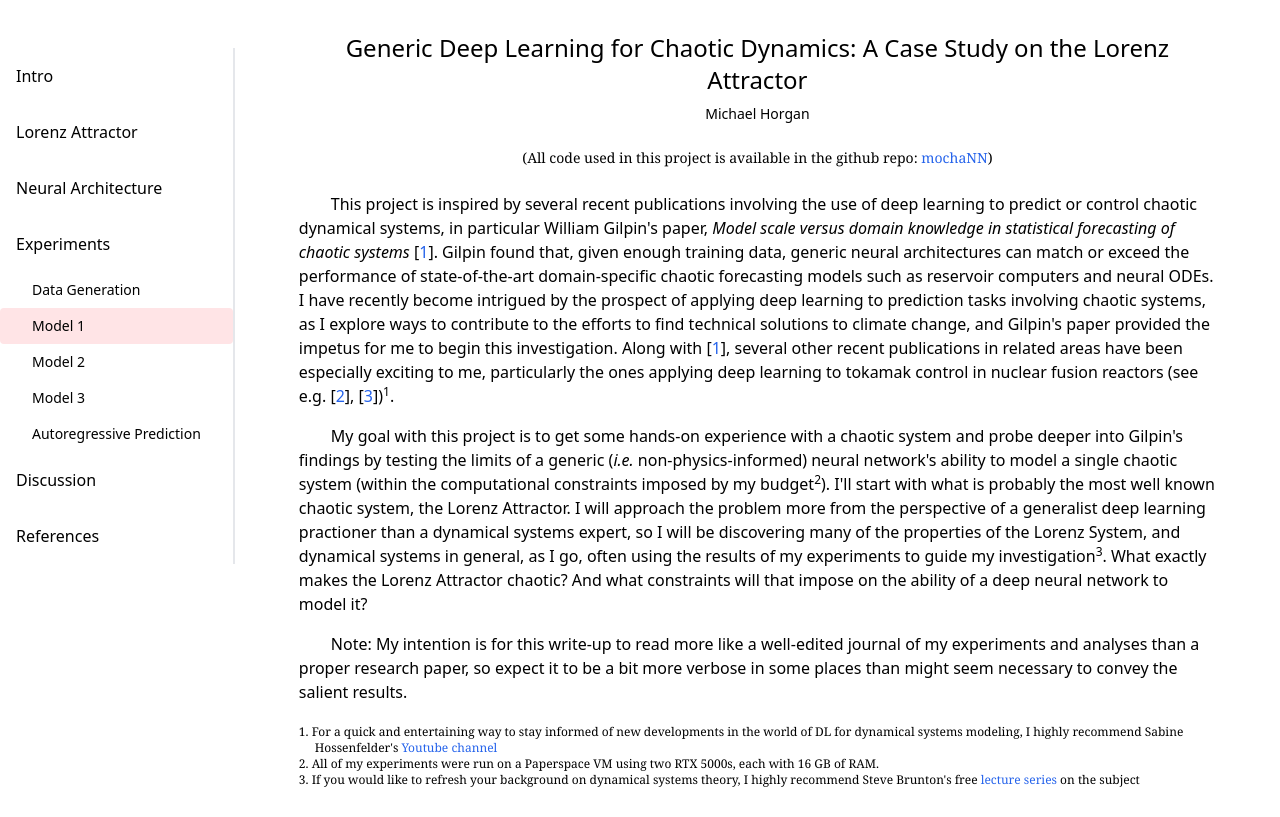
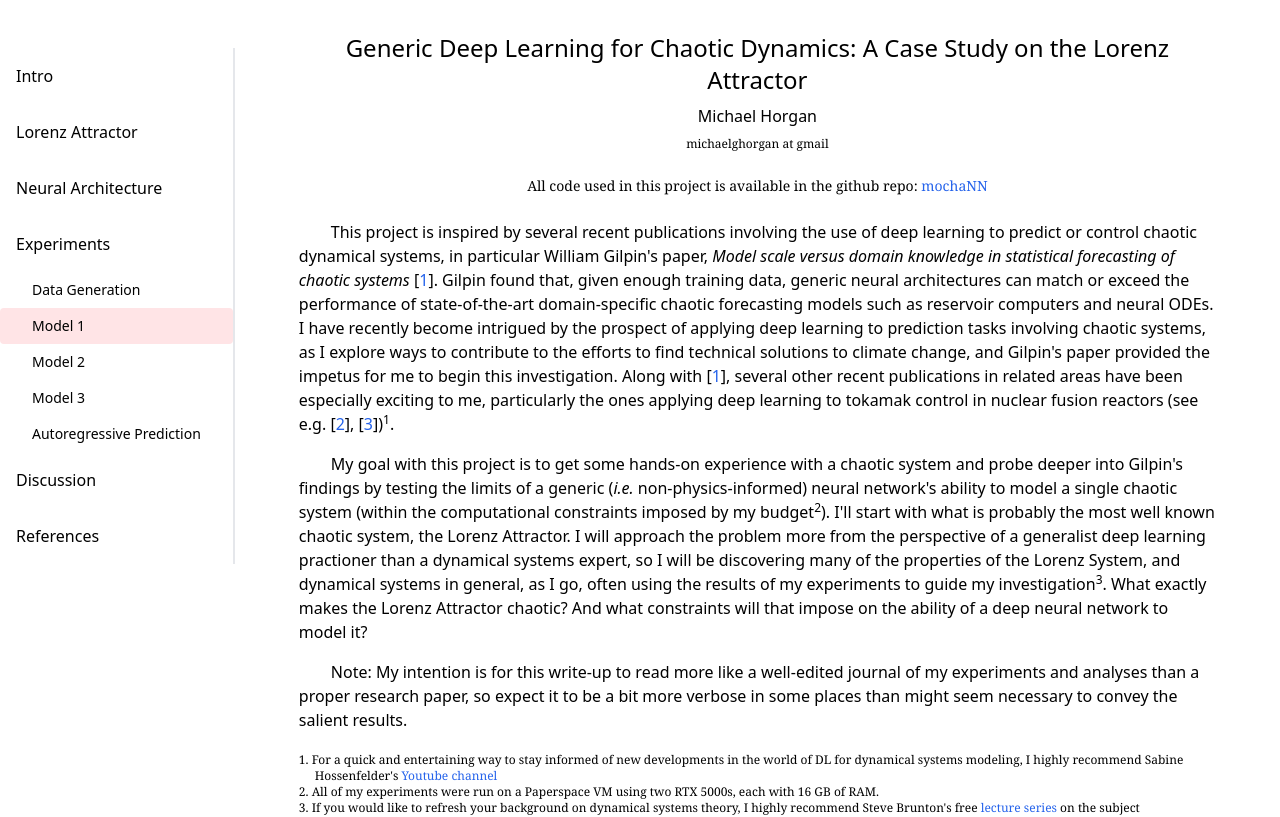
Before and after one commit to nrxszvo/nrxszvo.github.io, a SvelteKit app: page /nhits-lorenz in a window 1280 px wide. Shown: the top 817 px of the page. Built offline with nearby package versions, Linux system fonts and the light colour scheme.

Commit message:
add contact

```diff
--- a/src/routes/nhits-lorenz/+page.svelte
+++ b/src/routes/nhits-lorenz/+page.svelte
@@ -26,12 +26,13 @@
 		<div id="intro" class="mt-8 text-2xl text-center">
 			{title}
 		</div>
-		<div class="mt-2 text-sm text-center">Michael Horgan</div>
+		<div class="mt-2 text-md text-center">Michael Horgan</div>
+		<div class="mt-2 text-xs text-center font-serif">michaelghorgan at gmail</div>
 		<br />
 		<div class="text-sm text-center font-serif mb-4">
-			(All code used in this project is available in the github repo: <Link
+			All code used in this project is available in the github repo: <Link
 				href="https://github.com/nrxszvo/mochaNN">mochaNN</Link
-			>)
+			>
 		</div>
 		<P>
 			This project is inspired by several recent publications involving the use of deep
```
Also changed, not shown: 1 other file (tests, documents, lock files or other folders).
